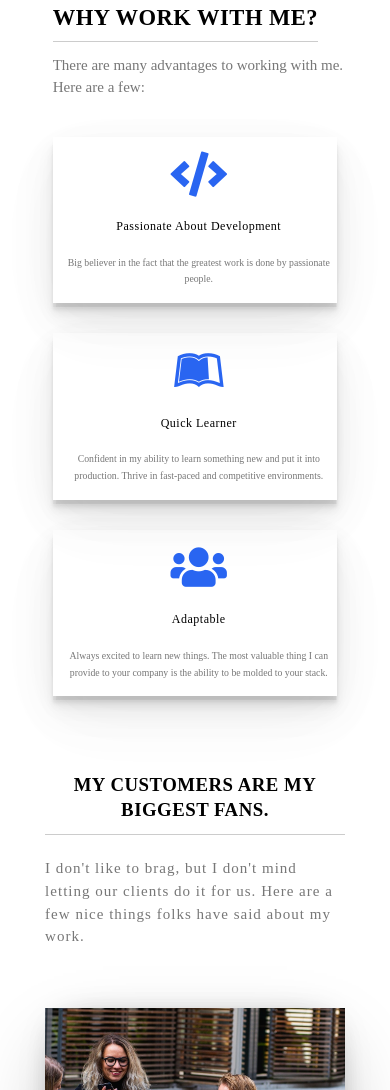
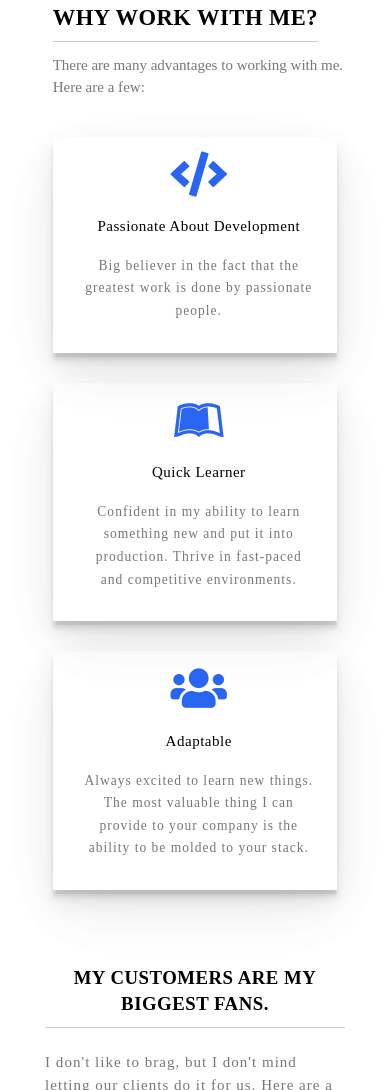
Before and after one commit to maaislam/myportfolio, a plain HTML site: page index.html in a window 390 px wide. Shown: the part 6700-7790 px from the top of the page. Drawn offline with nearby package versions, Linux system fonts and the light colour scheme.

Commit message:
minor tweaks plus adding some missing vendor prefixes.

```diff
--- a/index.html
+++ b/index.html
@@ -77,7 +77,7 @@
             <div class="nav__mobile-projects"><a href="#section2">projects</a></div>
             <div class="nav__mobile-connectWithMe"><a href="#section4">connect with me</a></div>
             <div class="nav__mobile-testimonials"><a href="#section5">testimonials</a></div>
-            <div class="nav__mobile-contact"><a href="#">contact</a></div>
+            <div class="nav__mobile-contact"><a href="#footer">contact</a></div>
             <div class="nav__mobile-resume"><a href="#">resume</a></div>
         </div>
 
--- a/scss/abstract/_mixins.scss
+++ b/scss/abstract/_mixins.scss
@@ -65,8 +65,13 @@
 
 @mixin phoenix-color {
     -webkit-text-fill-color: transparent;
-       background: linear-gradient(to left, #f5af19, #f12711);
-       background-clip: text;
+
+        background: -moz-linear-gradient(to left, #f5af19, #f12711);
+        background: -webkit-linear-gradient(to left, #f5af19, #f12711);
+        background: -o-linear-gradient(right, #f5af19, #f12711);
+        background: linear-gradient(to left, #f5af19, #f12711);
+                -webkit-background-clip: text;
+                background-clip: text;
 }
 
 
--- a/scss/base/_typography.scss
+++ b/scss/base/_typography.scss
@@ -26,7 +26,7 @@ h2{
 
 h3{
 
-    font-size: 1.6rem;
+    font-size: 2rem;
     line-height: 3.4rem;
     font-weight: 500;
     letter-spacing:0.5px;
--- a/scss/layout/_header.scss
+++ b/scss/layout/_header.scss
@@ -73,10 +73,7 @@
 
 
     &-text h1 span {
-        -webkit-text-fill-color: transparent;
-        background: -webkit-linear-gradient(to left, #f5af19, #f12711);
-                background: linear-gradient(to left, #f5af19, #f12711);
-                background-clip: text;
+        @include phoenix-color;
     }
 
     &-text h4 {
--- a/scss/pages/_home.scss
+++ b/scss/pages/_home.scss
@@ -529,7 +529,9 @@
             padding-top: 2rem ;
             }
 
-
+            .card{
+                padding: 2rem;
+            }
     .card >*{
 
         padding: 0 1rem 2rem 2rem ;
@@ -542,6 +544,7 @@
 
         color: black;
         text-align: center;
+
     }
     .icon{
 
@@ -553,7 +556,11 @@
 
         font-size:1.3rem;
         text-align: center;
-
+        @include respond(phone){
+                font-size: 1.8rem;
+                    letter-spacing: 1px;
+                    line-height: 3rem;
+            }
     }
 
 
```
Also changed, not shown: scss/main.css, 1 other file.
